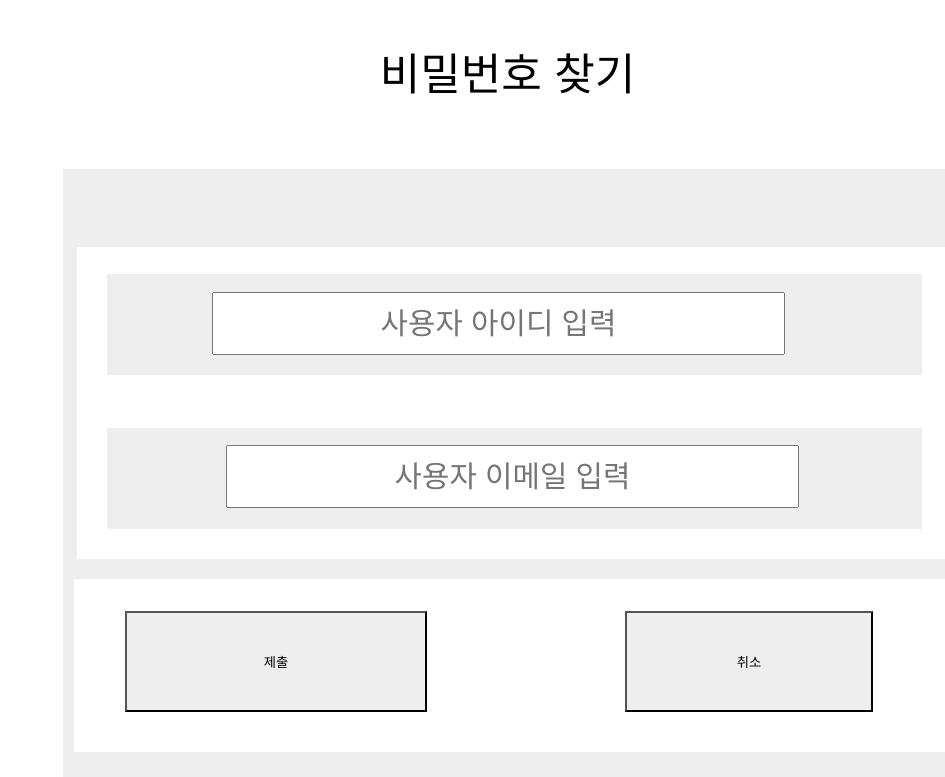
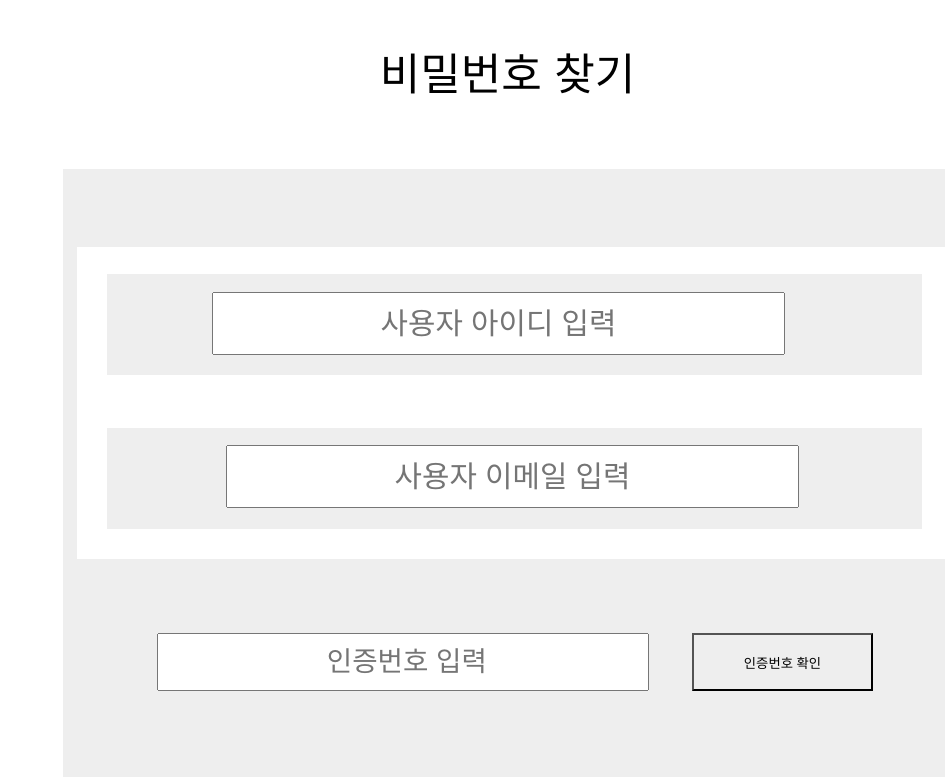
Before and after one commit to Lee-chansu/shoppingMall, a React (Create React App) app: page /findPassword in a window 1280 px wide. Shown: the top 777 px of the page, without its empty margins (335-1280 px from the left). Built offline with nearby package versions, Linux system fonts and the light colour scheme.

Commit message:
04.30 비밀번호찾기만드는중1

```diff
--- a/src/css/findPassword.css
+++ b/src/css/findPassword.css
@@ -30,7 +30,7 @@
 
 .findPassword .findPasswordBox {
   background-color: #eeeeee;
-  height: 670px;
+  height: 870px;
   left: 278px;
   position: absolute;
   top: 169px;
@@ -94,12 +94,45 @@
   width: 573px;
 }
 
+.findPassword .inputNum {
+  background-color: #eeeeee;
+  height: 93px;
+  left: 30px;
+  position: absolute;
+  top: 370px;
+  width: 756px;
+}
+
+.findPassword .inputNumWrapper {
+  color: #000000;
+  font-family: "Inter-Regular", Helvetica;
+  font-size: 27.6px;
+  font-weight: 400;
+  height: 58px;
+  left: 50px;
+  letter-spacing: 0;
+  line-height: normal;
+  position: absolute;
+  text-align: center;
+  top: 16px;
+  width: 492px;
+}
+
+.findPassword .inputNumButton {
+  background-color: #eeeeee;
+  height: 58px;
+  left: 585px;
+  position: absolute;
+  top: 16px;
+  width: 181px;
+}
+
 .findPassword .buttonBox {
   background-color: #ffffff;
   height: 173px;
   left: 11px;
   position: absolute;
-  top: 410px;
+  top: 610px;
   width: 879px;
 }
 
--- a/src/routes/findPassword.js
+++ b/src/routes/findPassword.js
@@ -1,11 +1,67 @@
 import { useNavigate } from "react-router-dom";
 import "../css/findPassword.css";
+import { useState } from "react";
 
 export const FindPassword = () => {
   const navigate = useNavigate()
   const goback = ()=>{
     navigate(-1)
   }
+
+  const [findPassword,setFindPassword] = useState({
+    userId : '',
+    email : '',
+    number : ''
+  })
+
+    // 아이디, 이메일 일치여부
+    const [isSend,setIsSend] = useState(false)
+    // 인증번호
+    const [passNum, setPassNum] = useState()
+    // 인증번호 성공여부
+    const [passResult, setPassResult] = useState(false)
+    // 유저 비밀번호
+    const [userPassword, setUserPassword] = useState('')
+
+  const valueChange = (e)=>{
+    const {name, value} = e.target
+    setFindPassword({...findPassword,[name]:value})
+  }
+
+  const submitButton = async(e)=>{
+    e.preventDefault()
+    if(!findPassword.userId){
+      alert('아이디를 입력하시오')
+    }else if(!findPassword.email){
+      alert('이메일을 입력하시오')
+    }else{
+      try {
+        const response = await fetch('http://localhost:5000/findPassword/',{
+          method : 'POST',
+          headers : {'Content-Type' : 'application/json'},
+          body : JSON.stringify(findPassword)
+        })
+        if(!response.ok){
+          throw new Error('서버에서 응답을 받을 수 없습니다')
+        }else{
+          const result = await response.json()
+          if(result.message){
+            setIsSend(result.message)
+            setPassNum(result.passNum)
+            setUserPassword(result.password)
+            alert('해당 이메일로 인증번호 발송')
+          }else{
+            alert('이름과 이메일이 다릅니다')
+          }
+        }
+      } catch (error) {
+        alert('비밀번호 찾기 중 오류가 발생했습니다')
+      }
+    }
+  }
+
+
+
   return (
     <div className="findPassword">
       <div className="div">
@@ -13,10 +69,14 @@ export const FindPassword = () => {
         <form className="findPasswordBox">
           <div className="inputBox">
             <div className="inputUserid">
-              <input className="textWrapper2" placeholder="사용자 아이디 입력"></input>
+              <input className="textWrapper2" placeholder="사용자 아이디 입력" name="userId" onChange={valueChange}></input>
             </div>
             <div className="inputUserPhoneNumber">
-              <input className="textWrapper3" placeholder="사용자 이메일 입력"></input>
+              <input className="textWrapper3" placeholder="사용자 이메일 입력" name="email" onChange={valueChange}></input>
+            </div>
+            <div className="inputNum">
+              <input type="text" placeholder=" 인증번호 입력" className="inputNumWrapper" name="number" onChange={valueChange}></input>
+              <button className="inputNumButton" type="button">인증번호 확인</button>
             </div>
           </div>
           <div className="buttonBox">
```
Also changed, not shown: 2 other files (tests, documents, lock files or other folders).
